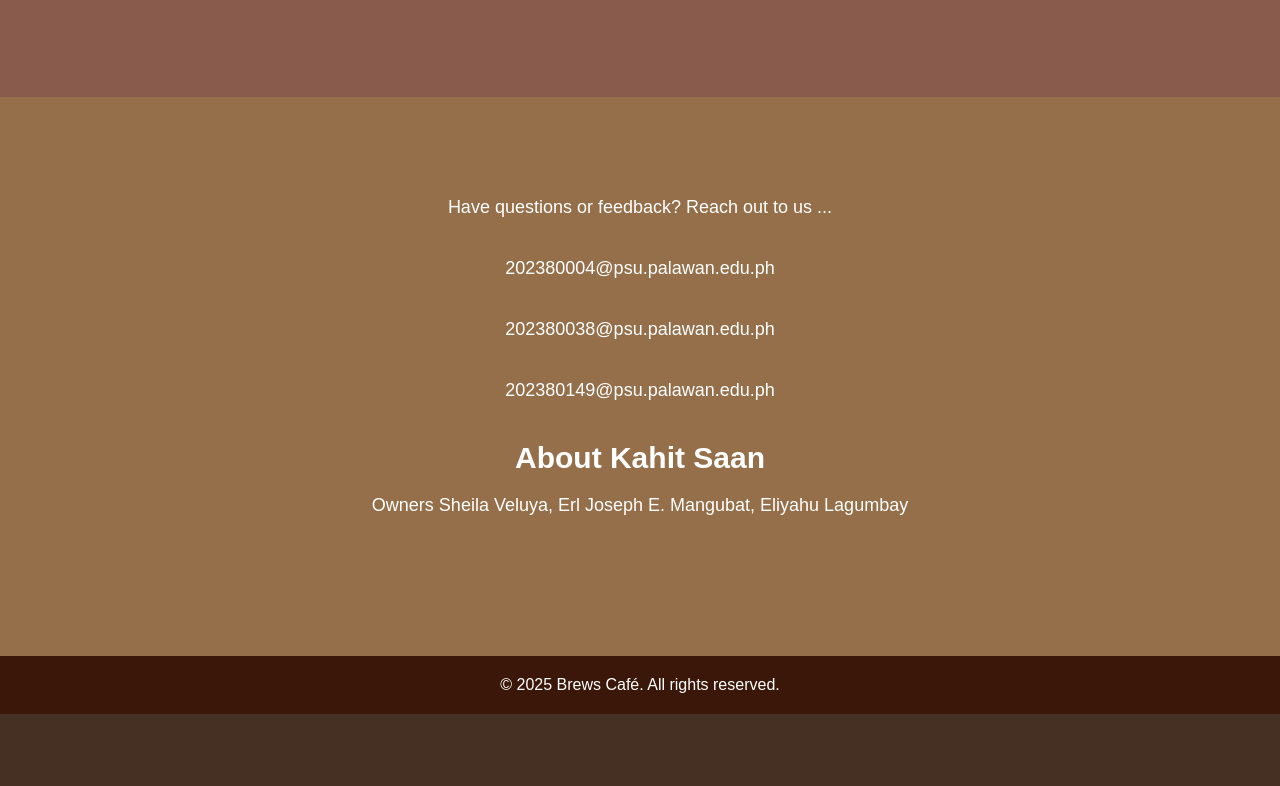
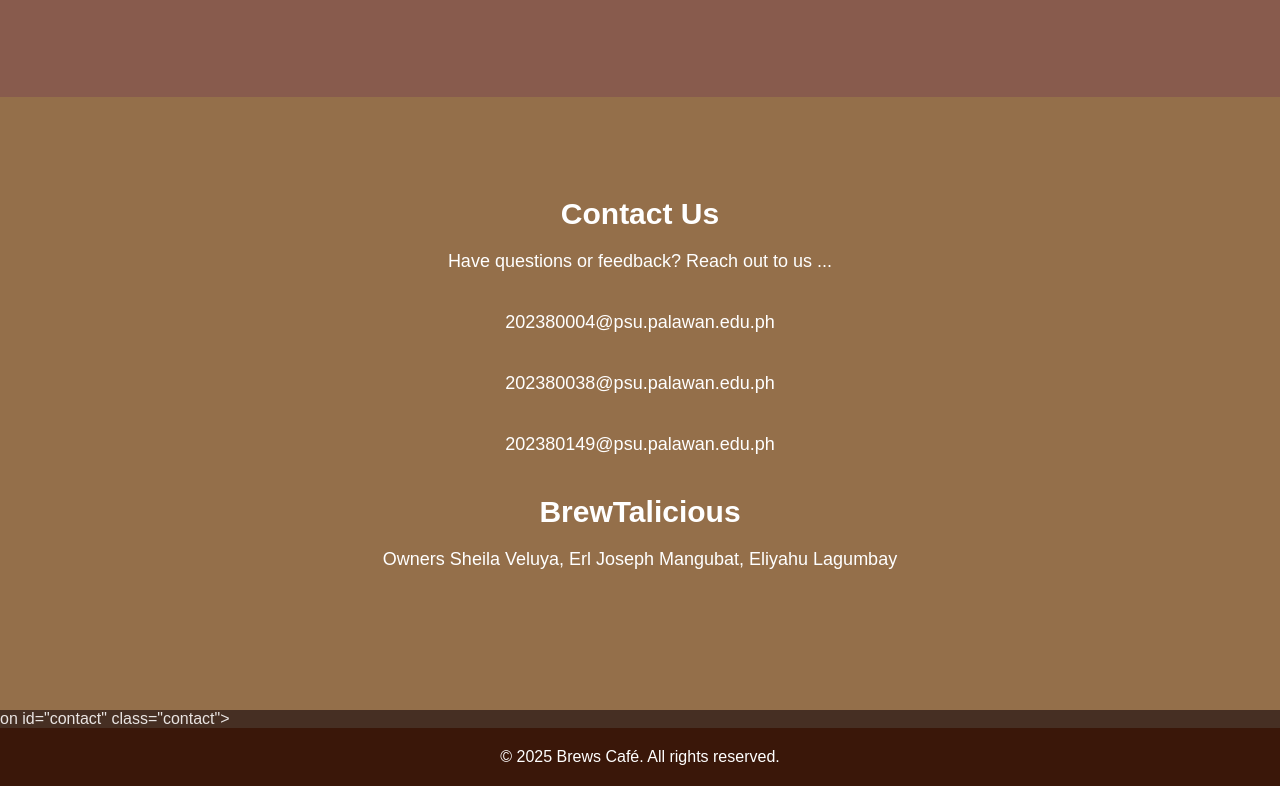
Before and after one commit to Shirajuana/cozycup-cafe, a plain HTML site: page index.html in a window 1280 px wide. Shown: the part 1712-2498 px from the top of the page. Before the commit the page ends 2426 px from the top, so only its background shows below. Drawn offline with Linux system fonts and the light colour scheme.

Commit message:
add contatcs and modified about us

```diff
--- a/index.html
+++ b/index.html
@@ -45,13 +45,16 @@
     </section>
 
     <section id="contact" class="contact">
+        <h2>Contact Us </h2>
         <p>Have questions or feedback? Reach out to us ...</p>
         <p>202380004@psu.palawan.edu.ph</p>
         <p>202380038@psu.palawan.edu.ph</p>
         <p>202380149@psu.palawan.edu.ph</p>
-        <h2>About Kahit Saan</h2>
-            <p>Owners Sheila Veluya, Erl Joseph E. Mangubat, Eliyahu Lagumbay</p>
-    </section>
+                <h2>BrewTalicious</h2>
+
+            <p>Owners Sheila Veluya, Erl Joseph Mangubat, Eliyahu Lagumbay</p>
+    </section>on id="contact" class="contact">
+
 
     <footer>
         <p>&copy; 2025 Brews Café. All rights reserved.</p>
```
